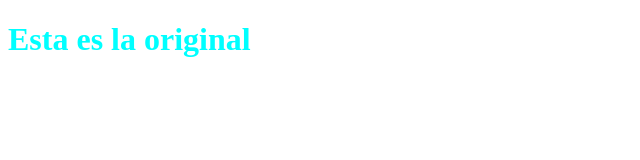
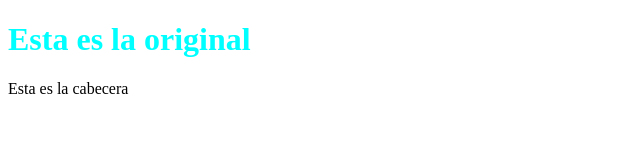
Before and after one commit to Gehiner/hiperblock, a plain HTML site: page index.html in a window 1280 px wide. Shown: the whole page, without its empty margins (0-640 px from the left). Drawn offline with Linux system fonts and the light colour scheme.

Commit message:
Estructura inicial de la cabecera

```diff
--- a/index.html
+++ b/index.html
@@ -9,5 +9,6 @@
 </head>
 <body>
     <h1>Esta es la original </h1>
+    <p>Esta es la cabecera</p>
 </body>
 </html>
```
